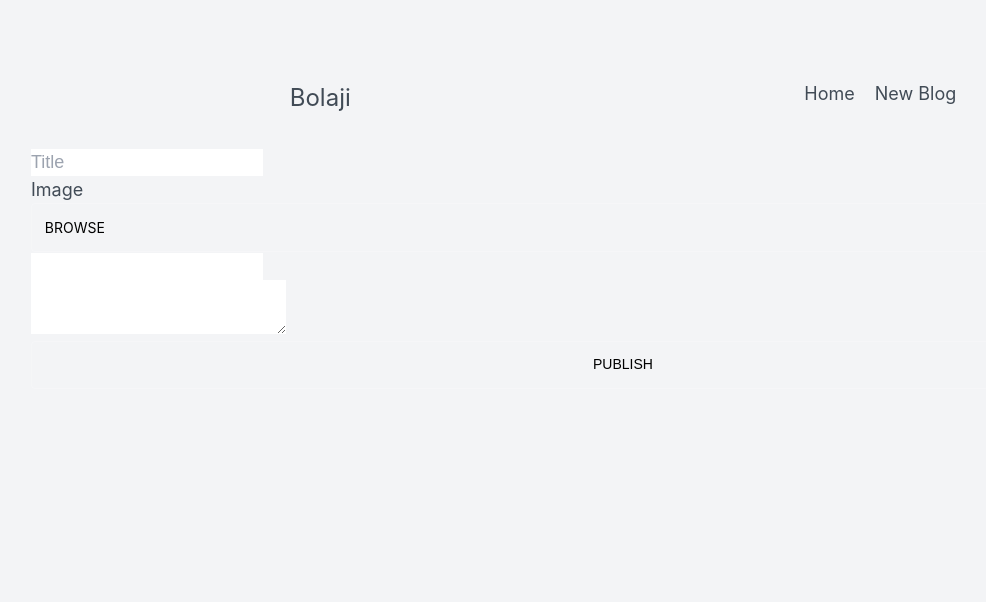
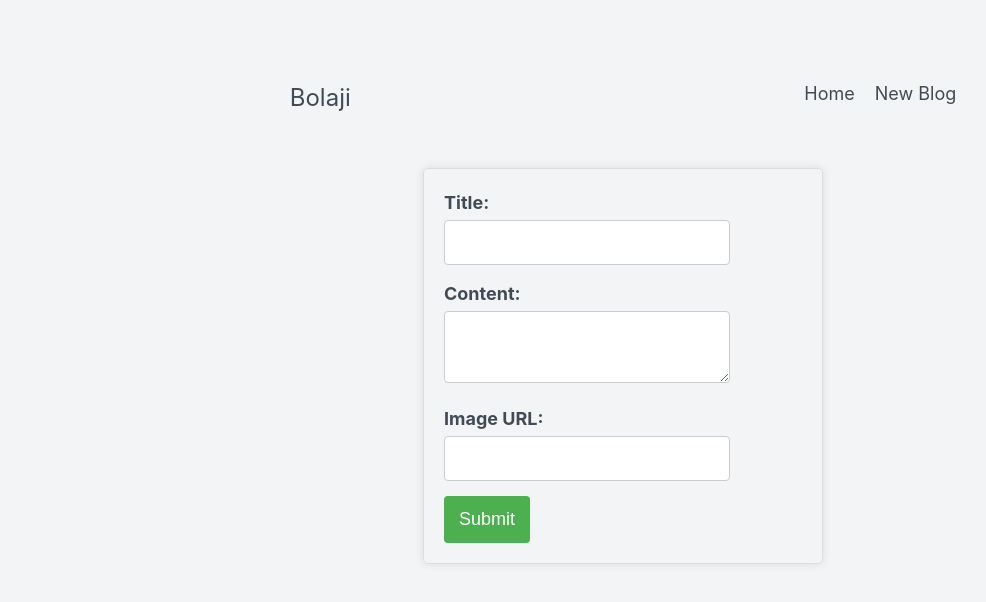
Before and after one commit to Afeez-Ola/my-blog-app, a React (Vite) app: page /new in a window 1280 px wide. Shown: the top 602 px of the page, without its empty margins (17-1003 px from the left). Built offline with nearby package versions, Linux system fonts and the light colour scheme.

Commit message:
new blog input fields

```diff
--- a/src/components/NewBlog.jsx
+++ b/src/components/NewBlog.jsx
@@ -1,46 +1,22 @@
 import React from 'react';
-import { Link } from 'react-router-dom';
 
 function NewBlog() {
  return (
-  <div class='container'>
-   <div class='row'>
-    <div class='col-md-12'>
-     <form method='post' role='form'>
-      <div class='form-group'>
-       <input
-        type='text'
-        class='form-control'
-        name='title'
-        placeholder='Title'
-       />
-      </div>
-      <div class='form-group'>
-       <label> Image </label>
-       <div class='input-group'>
-        <span class='input-group-btn'>
-         <span class='btn btn-primary btn-file'>
-          Browse <input type='file' name='bimgs' multiple></input>
-         </span>
-        </span>
-        <input type='text' class='form-control' readonly></input>
-       </div>
-      </div>
-      <div class='form-group'>
-       <textarea class='form-control bcontent' name='content'></textarea>
-      </div>
-      <div class='form-group'>
-       <input
-        type='submit'
-        name='Submit'
-        value='Publish'
-        class='btn btn-primary form-control'
-       ></input>
-      </div>
-     </form>
-    </div>
+  <form className='new_form'>
+   <div>
+    <label htmlFor='title'>Title:</label>
+    <input type='text' id='title' required />
    </div>
-  </div>
+   <div>
+    <label htmlFor='content'>Content:</label>
+    <textarea id='content' required />
+   </div>
+   <div>
+    <label htmlFor='image'>Image URL:</label>
+    <input type='text' id='image' />
+   </div>
+   <button type='submit'>Submit</button>
+  </form>
  );
 }
 
--- a/src/index.css
+++ b/src/index.css
@@ -61,7 +61,7 @@ h1 {
 img {
   height: auto;
   max-width: 100%;
-  vertical-align: middle;
+  /* vertical-align: middle; */
 }
 
 .btn {
@@ -194,3 +194,46 @@ body {
   color: #616b74;
   font-size: 0.9rem;
 }
+
+/* Add this CSS in your styles.css file or style component */
+
+form {
+  max-width: 400px;
+  margin: 20px auto;
+  padding: 20px;
+  border: 1px solid #ddd;
+  border-radius: 5px;
+  box-shadow: 0 0 10px rgba(0, 0, 0, 0.1);
+}
+
+div {
+  margin-bottom: 15px;
+}
+
+label {
+  display: block;
+  font-weight: bold;
+}
+
+input,
+textarea {
+  width: 80%;
+  padding: 8px;
+  margin-top: 4px;
+  box-sizing: border-box;
+  border: 1px solid #ccc;
+  border-radius: 4px;
+}
+
+button {
+  background-color: #4caf50;
+  color: white;
+  padding: 10px 15px;
+  border: none;
+  border-radius: 4px;
+  cursor: pointer;
+}
+
+button:hover {
+  background-color: #45a049;
+}
```
